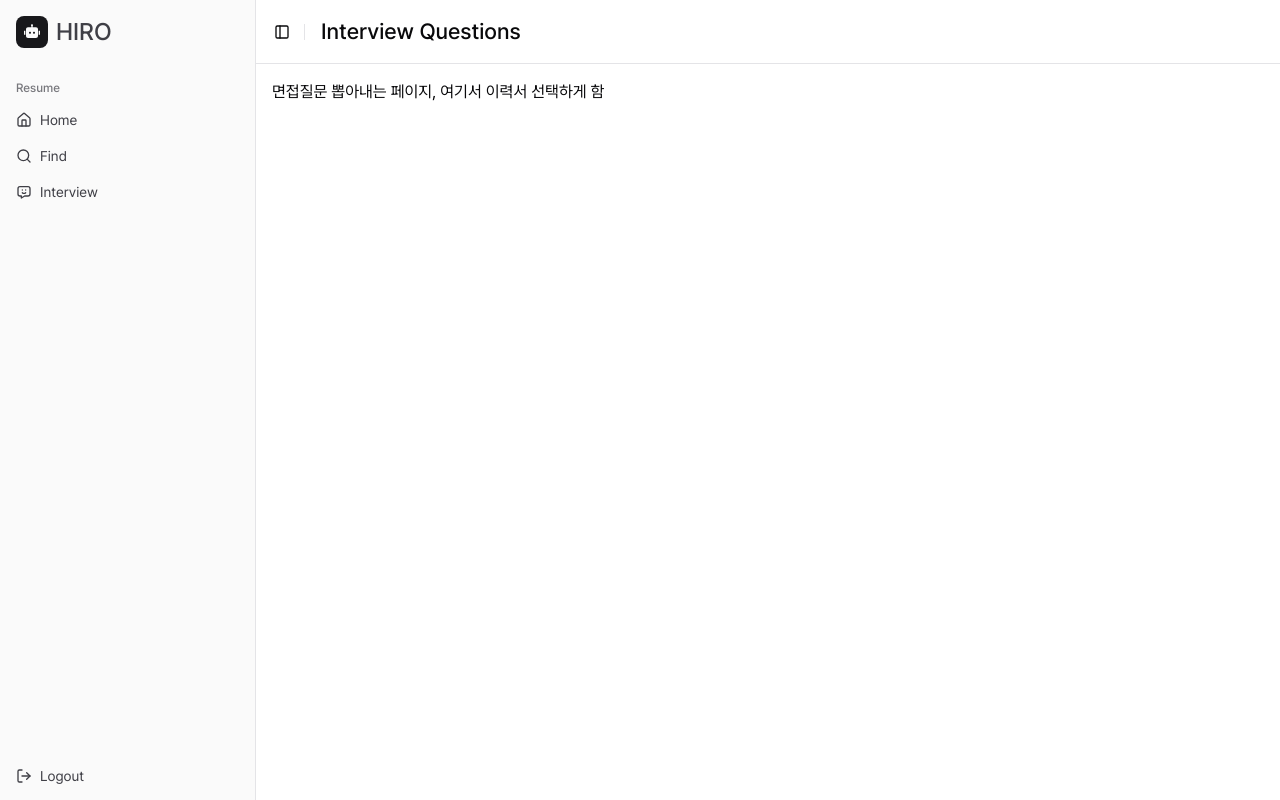
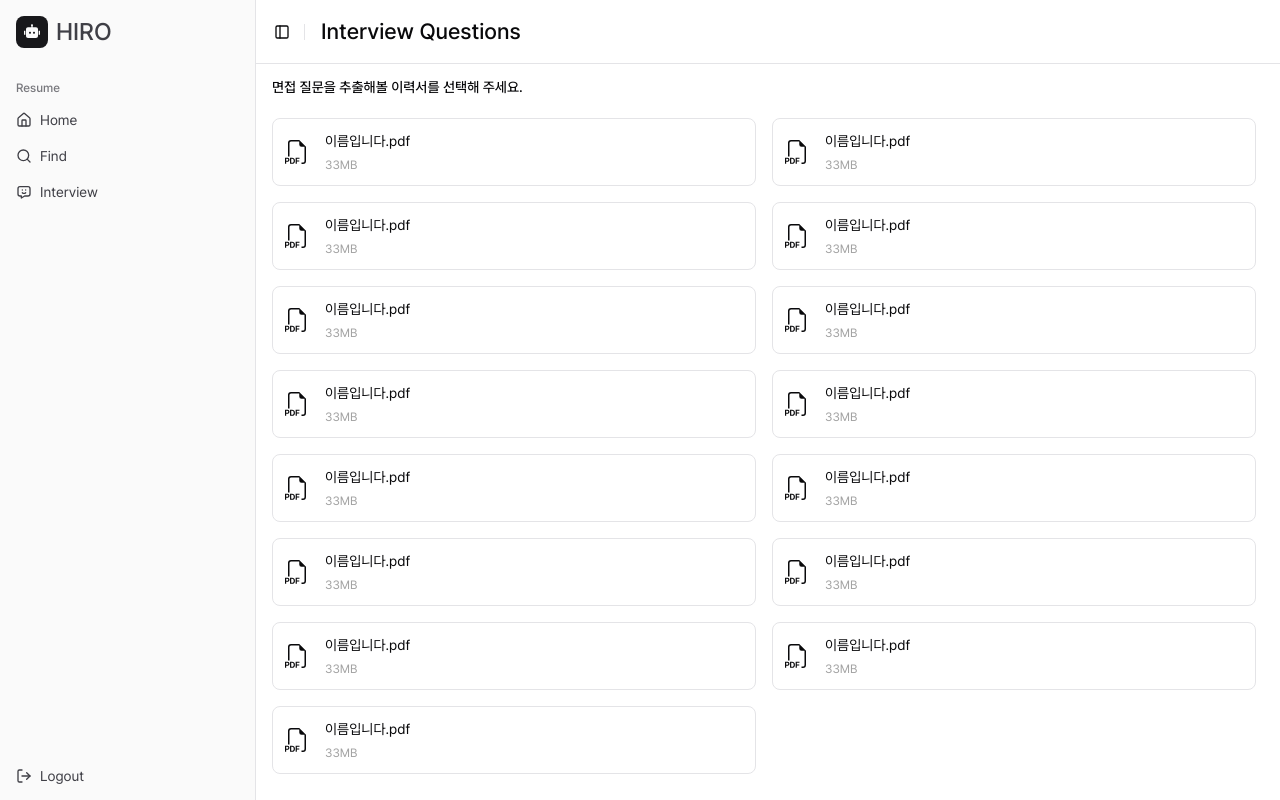
Before and after one commit to JANGSEYEONG/HIRO, a Next.js app: page /interview in a window 1280 px wide. Built offline with nearby package versions, Linux system fonts and the light colour scheme.

Commit message:
feat: 면접질문 스크린 작업중

```diff
--- a/src/app/(main)/_components/AllResumeList.tsx
+++ b/src/app/(main)/_components/AllResumeList.tsx
@@ -6,16 +6,26 @@ import ResumeCard from '@/components/resume/ResumeCard';
 import { useGetAllResume } from '@/hooks/queries/useResumeService';
 import { useEffect } from 'react';
 
-interface AllResumeList {
-  selectPdfUrl: (pdfUrl: string) => void;
+interface AllResumeListProps {
+  selectResume: (resumeId: string) => void;
   setFileCount: (count: number) => void;
 }
-const AllResumeList = ({ selectPdfUrl, setFileCount }: AllResumeList) => {
+const AllResumeList = ({ selectResume, setFileCount }: AllResumeListProps) => {
   const { data, isLoading, isError, isSuccess } = useGetAllResume();
   console.log(data);
   const testResume = [
-    { resumeId: 'resume1', fileName: '이름입니다.pdf', fileSize: '33MB', selectPdfUrl },
-    { resumeId: 'resume2', fileName: '이름입니다.pdf', fileSize: '33MB', selectPdfUrl },
+    {
+      resumeId: '8d0c239f-2274-4a47-91c3-cb95b1b00275',
+      fileName: '이름입니다.pdf',
+      fileSize: '33MB',
+      selectResume,
+    },
+    {
+      resumeId: 'cc672428-cbb8-4afe-91da-bafd803930e0',
+      fileName: '이름입니다.pdf',
+      fileSize: '33MB',
+      selectResume,
+    },
   ];
   useEffect(() => {
     if (isSuccess && data) {
--- /dev/null
+++ b/src/app/(main)/interview/[resumeId]/_components/InterviewWrapper.tsx
@@ -0,0 +1,19 @@
+'use client';
+import ResumePreview from '@/components/resume/ResumePreview';
+
+interface InterviewWrapperProps {
+  resumeId: string;
+}
+
+const InterviewWrapper = ({ resumeId }: InterviewWrapperProps) => {
+  return (
+    <div className="grid h-full flex-grow grid-cols-2 gap-4 overflow-hidden">
+      <section>챗봇</section>
+      <section>
+        <ResumePreview resumeId={resumeId} />
+      </section>
+    </div>
+  );
+};
+
+export default InterviewWrapper;
--- a/src/app/(main)/interview/[resumeId]/page.tsx
+++ b/src/app/(main)/interview/[resumeId]/page.tsx
@@ -1,4 +1,5 @@
 import { Metadata } from 'next';
+import InterviewWrapper from './_components/InterviewWrapper';
 
 export async function generateMetadata(): Promise<Metadata> {
   return {
@@ -8,5 +9,9 @@ export async function generateMetadata(): Promise<Metadata> {
 
 export default async function InterviewPage({ params }: { params: Promise<{ resumeId: string }> }) {
   const resumeId = (await params).resumeId;
-  return <div className="p-4">{resumeId} 에 대해 챗봇이랑 대화하기</div>;
+  return (
+    <div className="flex h-[calc(100vh-65px)] flex-col gap-y-3 p-4">
+      <InterviewWrapper resumeId={resumeId} />
+    </div>
+  );
 }
--- /dev/null
+++ b/src/app/(main)/interview/_components/SelectResumeArea.tsx
@@ -0,0 +1,43 @@
+'use client';
+
+import { ScrollArea } from '@/components/ui/scroll-area';
+import InterviewLinkResumeCard from '@/components/resume/InterviewLinkResumeCard';
+
+const SelectResumeArea = () => {
+  const testResume = [
+    {
+      resumeId: '8d0c239f-2274-4a47-91c3-cb95b1b00275',
+      fileName: '이름입니다.pdf',
+      fileSize: '33MB',
+    },
+    {
+      resumeId: 'cc672428-cbb8-4afe-91da-bafd803930e0',
+      fileName: '이름입니다.pdf',
+      fileSize: '33MB',
+    },
+    { resumeId: 'resume3', fileName: '이름입니다.pdf', fileSize: '33MB' },
+    { resumeId: 'resume4', fileName: '이름입니다.pdf', fileSize: '33MB' },
+    { resumeId: 'resume5', fileName: '이름입니다.pdf', fileSize: '33MB' },
+    { resumeId: 'resume6', fileName: '이름입니다.pdf', fileSize: '33MB' },
+    { resumeId: 'resume7', fileName: '이름입니다.pdf', fileSize: '33MB' },
+    { resumeId: 'resume8', fileName: '이름입니다.pdf', fileSize: '33MB' },
+    { resumeId: 'resume9', fileName: '이름입니다.pdf', fileSize: '33MB' },
+    { resumeId: 'resume10', fileName: '이름입니다.pdf', fileSize: '33MB' },
+    { resumeId: 'resume11', fileName: '이름입니다.pdf', fileSize: '33MB' },
+    { resumeId: 'resume12', fileName: '이름입니다.pdf', fileSize: '33MB' },
+    { resumeId: 'resume13', fileName: '이름입니다.pdf', fileSize: '33MB' },
+    { resumeId: 'resume14', fileName: '이름입니다.pdf', fileSize: '33MB' },
+    { resumeId: 'resume15', fileName: '이름입니다.pdf', fileSize: '33MB' },
+  ];
+  return (
+    <ScrollArea className="mt-3 h-full pr-2">
+      <ul className="grid flex-grow grid-cols-2 gap-4 overflow-hidden">
+        {testResume.map((test) => (
+          <InterviewLinkResumeCard key={test.resumeId} {...test} />
+        ))}
+      </ul>
+      {/* <AllResumeList selectPdfUrl={selectPdfUrl} setFileCount={setFileCount} /> */}
+    </ScrollArea>
+  );
+};
+export default SelectResumeArea;
--- a/src/app/(main)/interview/page.tsx
+++ b/src/app/(main)/interview/page.tsx
@@ -1,4 +1,7 @@
+import { Label } from '@/components/ui/label';
 import { Metadata } from 'next';
+
+import SelectResumeArea from './_components/SelectResumeArea';
 
 export async function generateMetadata(): Promise<Metadata> {
   return {
@@ -7,5 +10,12 @@ export async function generateMetadata(): Promise<Metadata> {
 }
 
 export default function InterviewIndexPage() {
-  return <div className="p-4">면접질문 뽑아내는 페이지, 여기서 이력서 선택하게 함</div>;
+  return (
+    <div className="flex h-[calc(100vh-65px)] flex-col gap-y-3 p-4">
+      <div className="flex flex-shrink-0 items-end justify-between">
+        <Label>면접 질문을 추출해볼 이력서를 선택해 주세요.</Label>
+      </div>
+      <SelectResumeArea />
+    </div>
+  );
 }
--- a/src/app/(main)/page.tsx
+++ b/src/app/(main)/page.tsx
@@ -9,10 +9,10 @@ import UploadResumeDialog from './_components/UploadResumeDialog';
 import { Label } from '@/components/ui/label';
 
 export default function HomePage() {
-  const [pdfUrl, setPdfUrl] = useState<string | null>(null);
+  const [resumeId, setResumeId] = useState<string | null>(null);
   const [count, setCount] = useState(0);
-  const selectPdfUrl = (pdfUrl: string) => {
-    setPdfUrl(pdfUrl);
+  const selectResume = (resumeId: string) => {
+    setResumeId(resumeId);
   };
   const setFileCount = (count: number) => {
     setCount(count);
@@ -27,10 +27,10 @@ export default function HomePage() {
       </div>
       <div className="grid flex-grow grid-cols-2 gap-4 overflow-hidden">
         <ScrollArea className="h-full pr-2">
-          <AllResumeList selectPdfUrl={selectPdfUrl} setFileCount={setFileCount} />
+          <AllResumeList selectResume={selectResume} setFileCount={setFileCount} />
         </ScrollArea>
         <section>
-          <ResumePreview pdfUrl={pdfUrl} />
+          <ResumePreview resumeId={resumeId} />
         </section>
       </div>
     </div>
--- /dev/null
+++ b/src/components/resume/InterviewLinkResumeCard.tsx
@@ -0,0 +1,28 @@
+import Link from 'next/link';
+import { BsFiletypePdf } from 'react-icons/bs';
+
+interface InterviewLinkResumeCardProps {
+  resumeId: string;
+  fileName: string;
+  fileSize: string;
+}
+
+const InterviewLinkResumeCard = ({
+  resumeId,
+  fileName,
+  fileSize,
+}: InterviewLinkResumeCardProps) => {
+  return (
+    <Link href={`/interview/${resumeId}`} className="rounded-lg border p-3">
+      <div className="flex flex-1 cursor-pointer items-center gap-x-4">
+        <BsFiletypePdf className="h-6 w-6" />
+        <div className="grid gap-1.5 text-sm">
+          <div>{fileName}</div>
+          <div className="text-xs text-neutral-400">{fileSize}</div>
+        </div>
+      </div>
+    </Link>
+  );
+};
+
+export default InterviewLinkResumeCard;
--- a/src/components/resume/ResumeCard.tsx
+++ b/src/components/resume/ResumeCard.tsx
@@ -16,9 +16,9 @@ interface ResumeCardProps {
   resumeId: string;
   fileName: string;
   fileSize: string;
-  selectPdfUrl: (resumeId: string) => void;
+  selectResume: (resumeId: string) => void;
 }
-const ResumeCard = ({ resumeId, fileName, fileSize, selectPdfUrl }: ResumeCardProps) => {
+const ResumeCard = ({ resumeId, fileName, fileSize, selectResume }: ResumeCardProps) => {
   const handleNavigateInterview = () => {
     alert(`${resumeId} 로 이동`);
   };
@@ -38,21 +38,14 @@ const ResumeCard = ({ resumeId, fileName, fileSize, selectPdfUrl }: ResumeCardPr
       console.error(error);
     }
   };
-  const handlePreviewFile = async () => {
-    try {
-      const response = await fileService.fileDownload({
-        resumeId,
-      });
-      const blob = new Blob([response], { type: 'application/pdf' });
-      const url = URL.createObjectURL(blob);
-      selectPdfUrl(url);
-    } catch (error) {
-      console.error(error);
-    }
+  const handleSelectPreviewFile = () => {
+    selectResume(resumeId);
   };
   return (
     <div className="flex items-center justify-between rounded-lg border p-3">
-      <div className="flex flex-1 cursor-pointer items-center gap-x-4" onClick={handlePreviewFile}>
+      <div
+        className="flex flex-1 cursor-pointer items-center gap-x-4"
+        onClick={handleSelectPreviewFile}>
         <BsFiletypePdf className="h-6 w-6" />
         <div className="grid gap-1.5 text-sm">
           <div>{fileName}</div>
--- a/src/components/resume/ResumePreview.tsx
+++ b/src/components/resume/ResumePreview.tsx
@@ -1,13 +1,27 @@
 import MessageText from '../common/MessageText';
+import { useFileDownload } from '@/hooks/queries/useFileService';
+import { useEffect, useState } from 'react';
 
 interface ResumePreviewProps {
-  pdfUrl: string | null;
+  resumeId: string | null;
 }
 
-const ResumePreview = ({ pdfUrl }: ResumePreviewProps) => {
+const ResumePreview = ({ resumeId }: ResumePreviewProps) => {
+  const [pdfUrl, setPdfUrl] = useState<string | null>(null);
+
+  const { data, isSuccess } = useFileDownload({ resumeId });
+
+  useEffect(() => {
+    if (isSuccess && data) {
+      const blob = new Blob([data], { type: 'application/pdf' });
+      const url = URL.createObjectURL(blob);
+      setPdfUrl(url);
+    }
+  }, [data]);
+
   return (
     <div className="h-full border flex-center">
-      {pdfUrl ? (
+      {resumeId && pdfUrl ? (
         <object data={pdfUrl} type="application/pdf" className="h-screen w-full">
           <MessageText message="PDF를 표시할 수 없습니다." />
         </object>
--- /dev/null
+++ b/src/hooks/queries/useFileService.ts
@@ -0,0 +1,14 @@
+import { AxiosError } from 'axios';
+import { useQuery } from '@tanstack/react-query';
+import { fileService } from '@/services/fileService';
+
+// 이력서 전체 조회
+export const useFileDownload = ({ resumeId }: { resumeId: string | null }) => {
+  return useQuery<ArrayBuffer | null, AxiosError>({
+    queryKey: ['getAllResume'],
+    queryFn: () => {
+      return resumeId ? fileService.fileDownload({ resumeId }) : null;
+    },
+    enabled: !!resumeId,
+  });
+};
```
